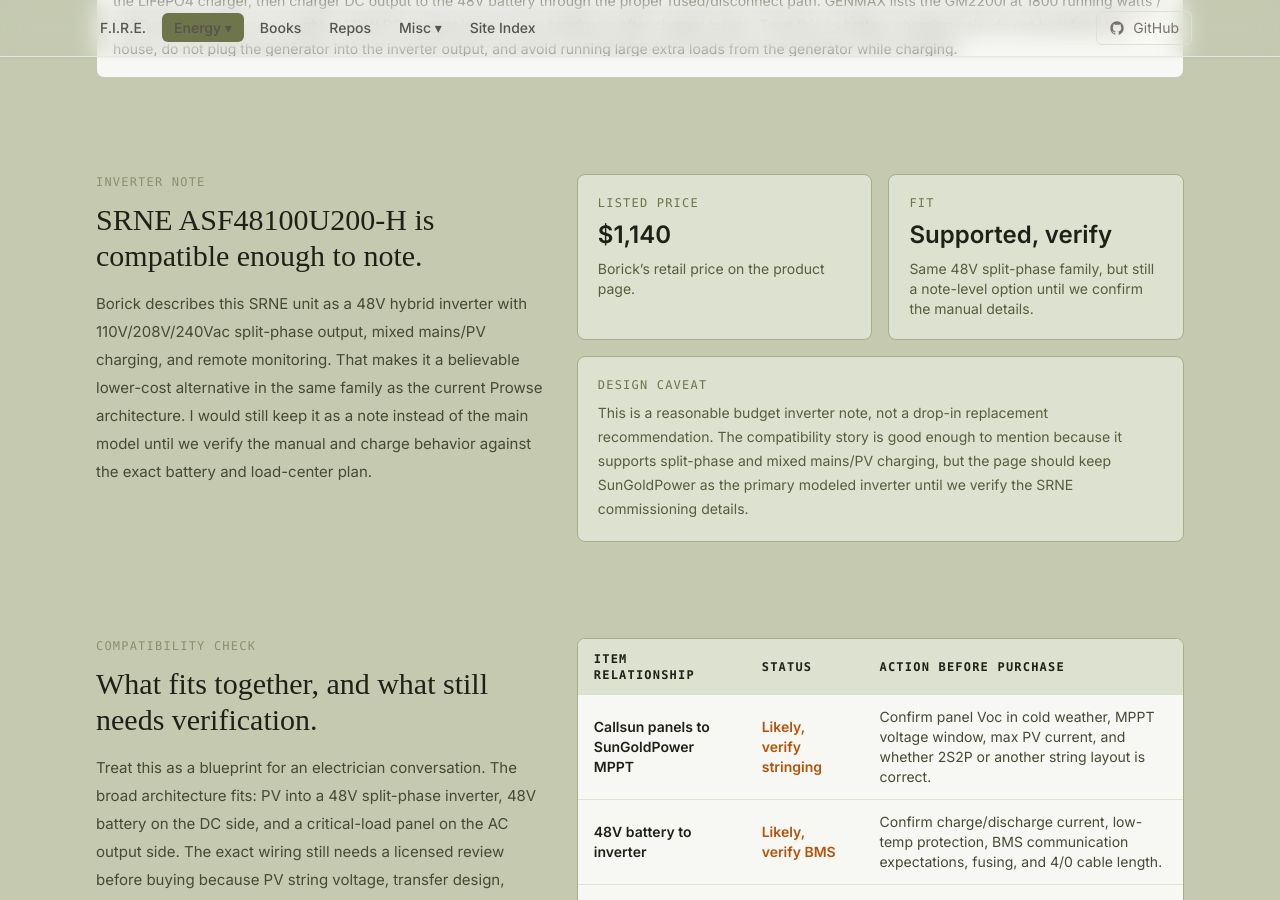
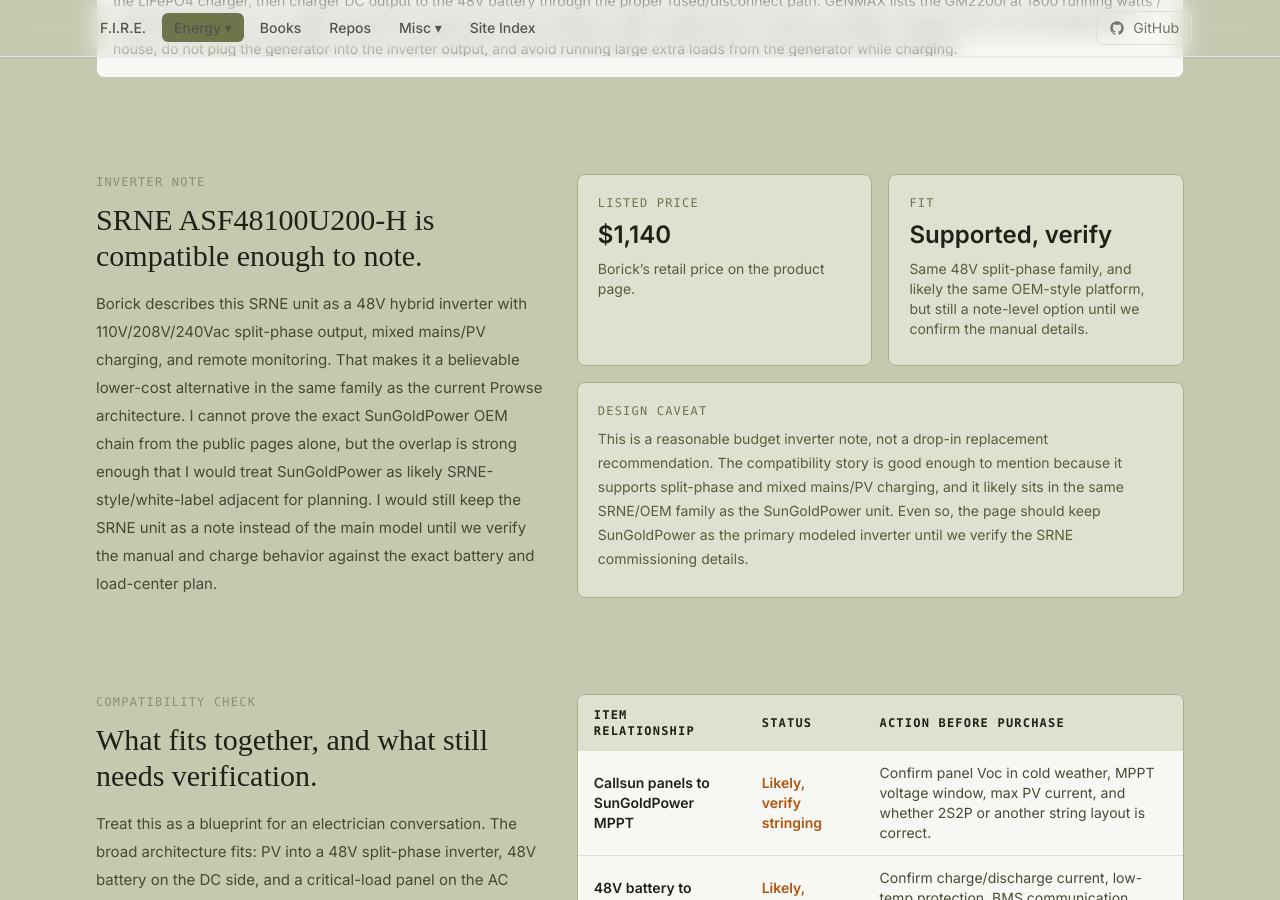
Before and after one commit to techmore/techmore.github.io, a Jekyll site: the page built from pages/energy-monitoring/will-prowse-2026.html, in a window 1280 px wide and 900 px high, scrolled down 8274 px. Built offline with Jekyll 4.4.1, drawn with Linux system fonts in a browser that asks for light colours; nearby versions of some CDN libraries; some web fonts are replaced.

Commit message:
Clarify SRNE inverter compatibility note

```diff
--- a/pages/energy-monitoring/will-prowse-2026.html
+++ b/pages/energy-monitoring/will-prowse-2026.html
@@ -603,7 +603,7 @@ title: Will Prowse 2026 - Techmore
         <p class="font-mono text-xs tracking-widest uppercase text-olive-500">Inverter note</p>
         <h2 class="mt-3 text-3xl text-olive-950">SRNE ASF48100U200-H is compatible enough to note.</h2>
         <p class="mt-4 text-olive-800 leading-7">
-          Borick describes this SRNE unit as a 48V hybrid inverter with 110V/208V/240Vac split-phase output, mixed mains/PV charging, and remote monitoring. That makes it a believable lower-cost alternative in the same family as the current Prowse architecture. I would still keep it as a note instead of the main model until we verify the manual and charge behavior against the exact battery and load-center plan.
+          Borick describes this SRNE unit as a 48V hybrid inverter with 110V/208V/240Vac split-phase output, mixed mains/PV charging, and remote monitoring. That makes it a believable lower-cost alternative in the same family as the current Prowse architecture. I cannot prove the exact SunGoldPower OEM chain from the public pages alone, but the overlap is strong enough that I would treat SunGoldPower as likely SRNE-style/white-label adjacent for planning. I would still keep the SRNE unit as a note instead of the main model until we verify the manual and charge behavior against the exact battery and load-center plan.
         </p>
       </div>
       <div class="grid gap-4 sm:grid-cols-2">
@@ -615,11 +615,11 @@ title: Will Prowse 2026 - Techmore
         <div class="rounded-lg border border-olive-400 bg-olive-200 p-5">
           <p class="font-mono text-xs tracking-widest uppercase text-olive-600">Fit</p>
           <p class="mt-2 text-2xl font-semibold text-olive-950">Supported, verify</p>
-          <p class="mt-2 text-sm text-olive-700">Same 48V split-phase family, but still a note-level option until we confirm the manual details.</p>
+          <p class="mt-2 text-sm text-olive-700">Same 48V split-phase family, and likely the same OEM-style platform, but still a note-level option until we confirm the manual details.</p>
         </div>
         <div class="rounded-lg border border-olive-400 bg-olive-200 p-5 sm:col-span-2">
           <p class="font-mono text-xs tracking-widest uppercase text-olive-600">Design caveat</p>
-          <p class="mt-2 text-sm text-olive-700 leading-6">This is a reasonable budget inverter note, not a drop-in replacement recommendation. The compatibility story is good enough to mention because it supports split-phase and mixed mains/PV charging, but the page should keep SunGoldPower as the primary modeled inverter until we verify the SRNE commissioning details.</p>
+          <p class="mt-2 text-sm text-olive-700 leading-6">This is a reasonable budget inverter note, not a drop-in replacement recommendation. The compatibility story is good enough to mention because it supports split-phase and mixed mains/PV charging, and it likely sits in the same SRNE/OEM family as the SunGoldPower unit. Even so, the page should keep SunGoldPower as the primary modeled inverter until we verify the SRNE commissioning details.</p>
         </div>
       </div>
     </div>
```
